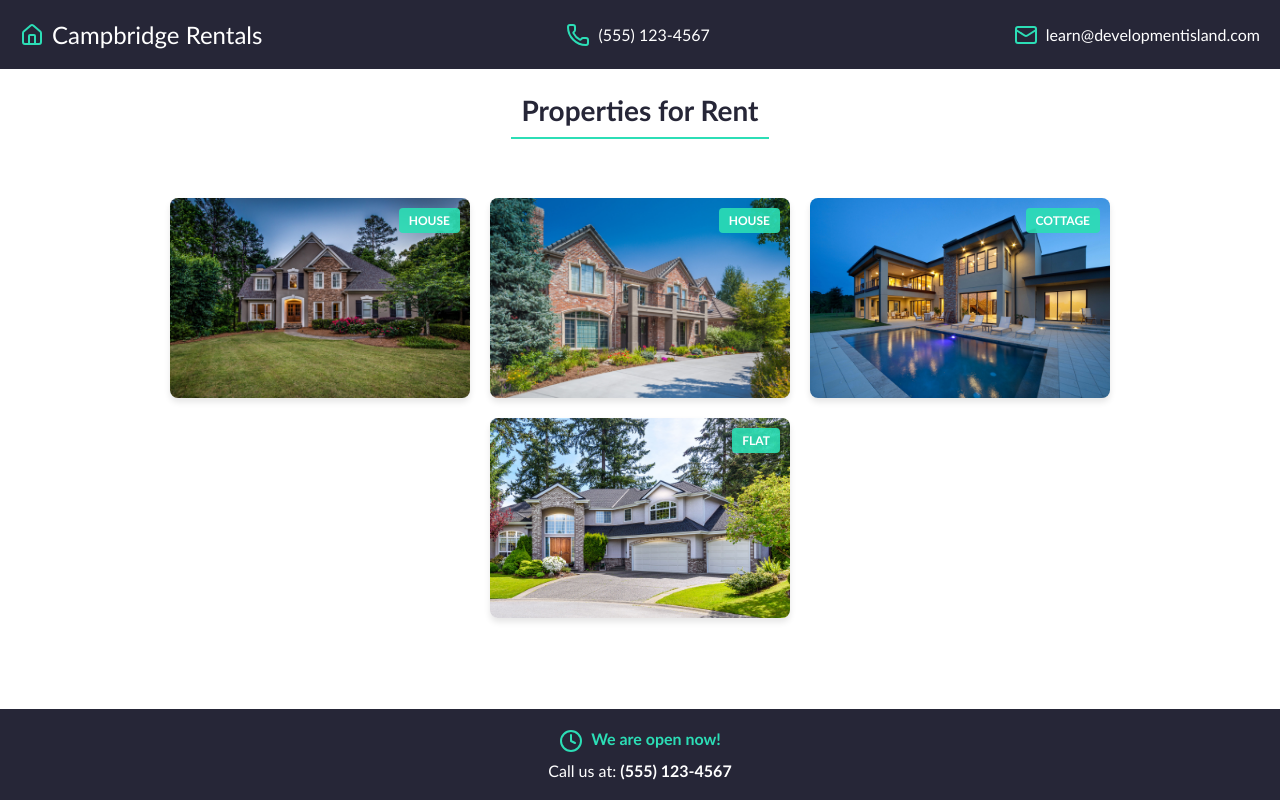
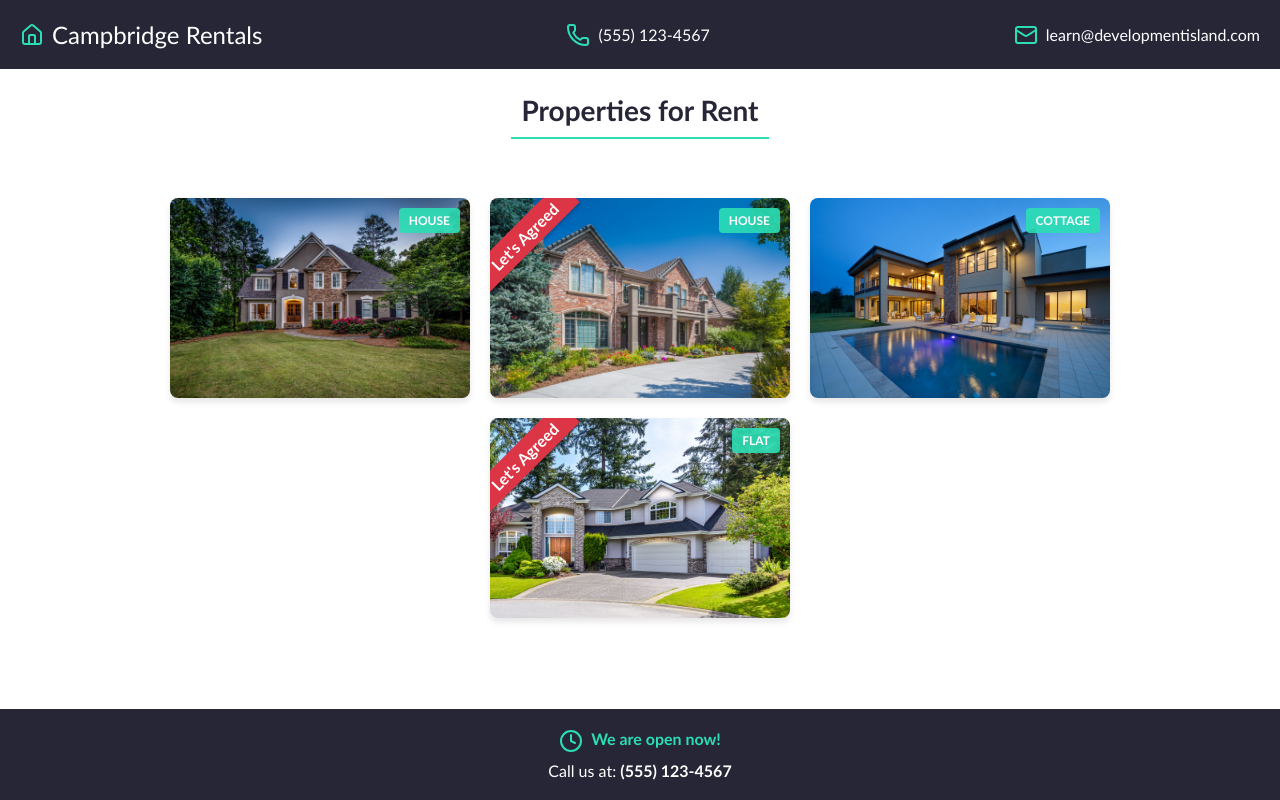
Before and after one commit to junsan24/react-rental-project, a React (Vite) app: page / in a window 1280 px wide. Built offline with nearby package versions, Linux system fonts and the light colour scheme.

Commit message:
Property Banner section

```diff
--- a/src/components/PropertyList/Property/Property.jsx
+++ b/src/components/PropertyList/Property/Property.jsx
@@ -1,6 +1,7 @@
 import PropertyImage from "./PropertyImage/PropertyImage"
+import PropertyTypeLabel from "./PropertyImage/PropertyTypeLabel/PropertyTypeLabel"
+import PropertyBanner from "./PropertyImage/PropertyBanner/PropertyBanner"
 import './Property.css'
-import PropertyTypeLabel from "./PropertyImage/PropertyTypeLabel/PropertyTypeLabel"
 
 const Property = (
     {
@@ -19,6 +20,7 @@ const Property = (
         <div className="property-card">
             <PropertyImage image={image} >
                 <PropertyTypeLabel type={type} />
+                {!available && <PropertyBanner />}
             </PropertyImage>
         </div>
     )
--- a/src/components/PropertyList/Property/PropertyImage/PropertyBanner/PropertyBanner.css
+++ b/src/components/PropertyList/Property/PropertyImage/PropertyBanner/PropertyBanner.css
@@ -0,0 +1,12 @@
+.banner {
+    background-color: #DC3545;
+    color: #FFF;
+    padding: 0.3125rem 1.25rem;
+    font-style: 0.875rem;
+    font-weight: bold;
+    box-shadow: 0 0.125rem 0.25rem rgb(0,0,0,0.2);
+    position: absolute;
+    transform: rotate(-45deg);
+    top: 1.5rem;
+    left: -1.80rem;
+}
--- a/src/components/PropertyList/Property/PropertyImage/PropertyBanner/PropertyBanner.jsx
+++ b/src/components/PropertyList/Property/PropertyImage/PropertyBanner/PropertyBanner.jsx
@@ -0,0 +1,11 @@
+import './PropertyBanner.css'
+
+const PropertyBanner = () => {
+    return (
+        <div className='banner'>
+            Let's Agreed
+        </div>
+    )
+}
+
+export default PropertyBanner
--- a/src/data/properties.js
+++ b/src/data/properties.js
@@ -21,7 +21,7 @@ const properties = [
         address: '456 Side Street, Cambridge',
         rent: 1500,
         date: 'March 15',
-        available: true
+        available: false
     },
     {
         id: 3,
@@ -45,7 +45,7 @@ const properties = [
         address: '456 Side Street, Cambridge',
         rent: 1500,
         date: 'March 15',
-        available: true
+        available: false
     }
 ]
 
```
